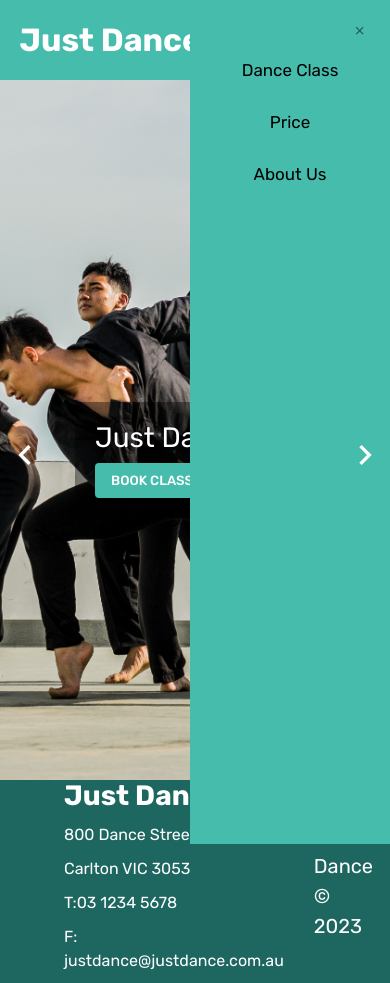
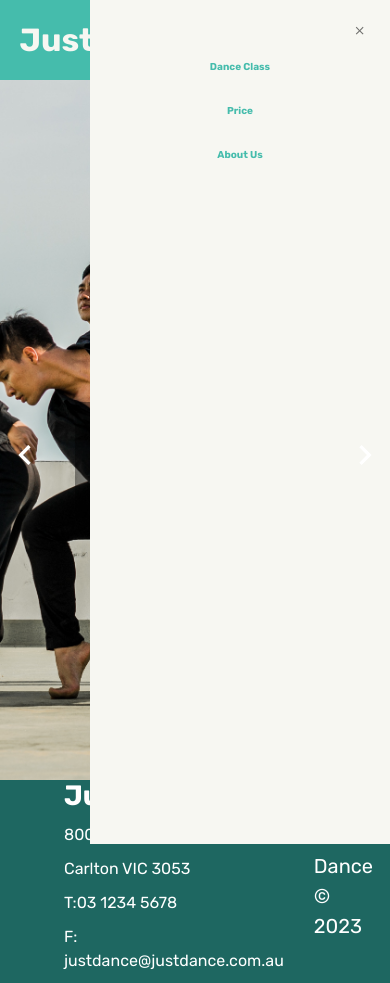
Before and after one commit to clan0304/dancestudiowebsite, a React (Create React App) app in the folder client/: page / in a window 390 px wide. Both pictures are taken after a click on the button 355 px from the left and 39 px from the top of the page. Built offline with nearby package versions, Linux system fonts and the light colour scheme.

Commit message:
Update Navbar.jsx

```diff
--- a/client/src/components/Navbar.jsx
+++ b/client/src/components/Navbar.jsx
@@ -23,7 +23,7 @@ const Navbar = () => {
       <Typography
         fontSize="clamp(1rem, 2rem, 2.5rem)"
         fontWeight="bold"
-        color="white"
+        color="#F7F7F2"
         onClick={() => navigate('/')}
         sx={{
           '&:hover': {
@@ -96,9 +96,9 @@ const Navbar = () => {
           bottom="0"
           height="100%"
           zIndex="10"
-          maxWidth="600px"
-          minWidth="200px"
-          backgroundColor={emerald}
+             maxWidth="600px"
+          minWidth="300px"
+          backgroundColor="#F7F7F2"
         >
           <Box display="flex" justifyContent="flex-end" p="1rem">
             <IconButton
@@ -120,8 +120,9 @@ const Navbar = () => {
             gap="2rem"
           >
             <Typography
-              variant="h3"
-              color="black"
+              variant="h2"
+             color={emerald}
+              fontWeight="bold"
               onClick={() => {
                 navigate('/danceclass');
                 setIsMobileMenuToggled(!isMobileMenuToggled);
@@ -136,8 +137,9 @@ const Navbar = () => {
               Dance Class
             </Typography>
             <Typography
-              variant="h3"
-              color="black"
+              variant="h2"
+              color={emerald}
+              fontWeight="bold"
               onClick={() => {
                 navigate('/price');
                 setIsMobileMenuToggled(!isMobileMenuToggled);
@@ -152,8 +154,9 @@ const Navbar = () => {
               Price
             </Typography>
             <Typography
-              variant="h3"
-              color="black"
+              variant="h2"
+              color={emerald}
+              fontWeight="bold"
               onClick={() => {
                 navigate('/aboutus');
                 setIsMobileMenuToggled(!isMobileMenuToggled);
```
